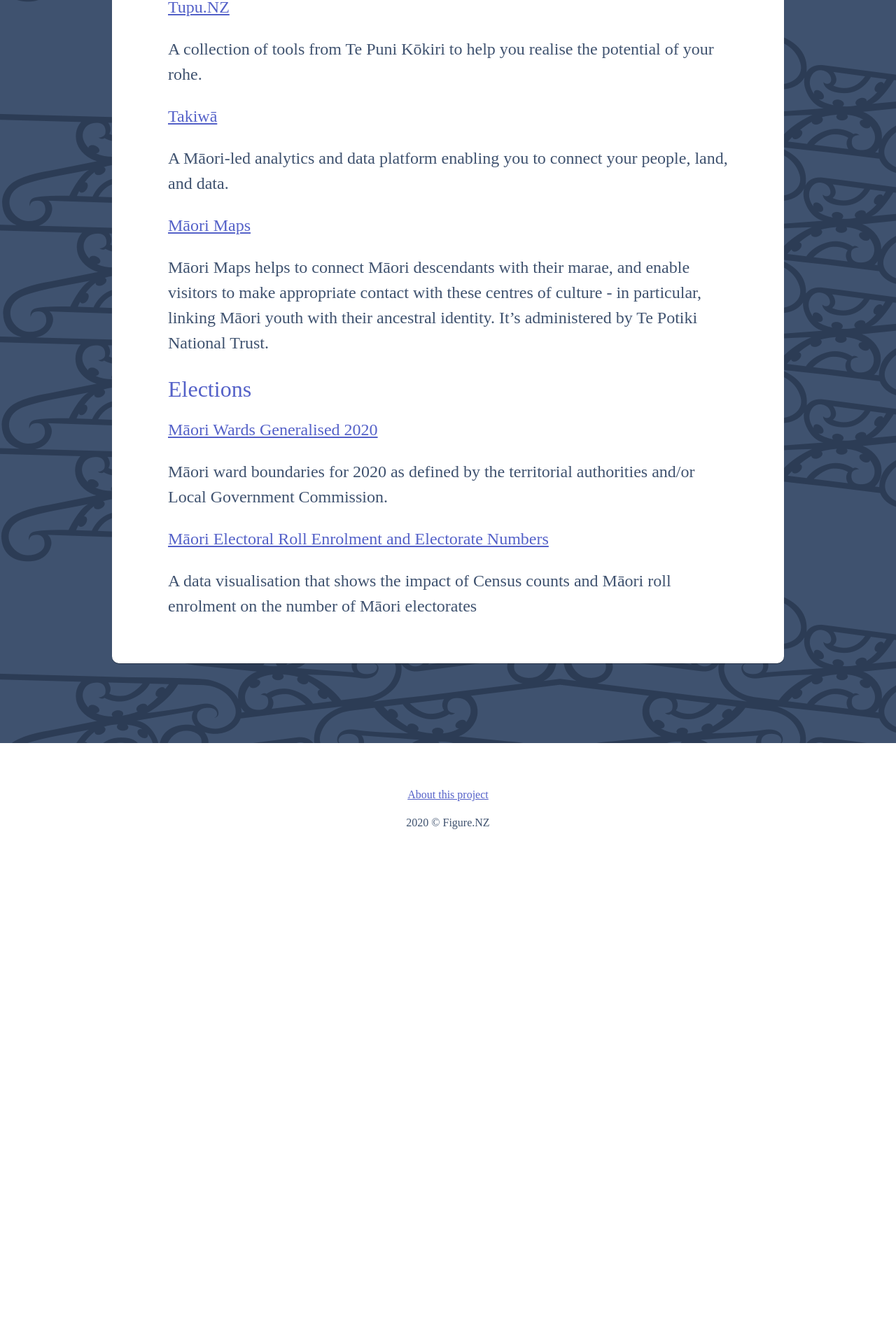
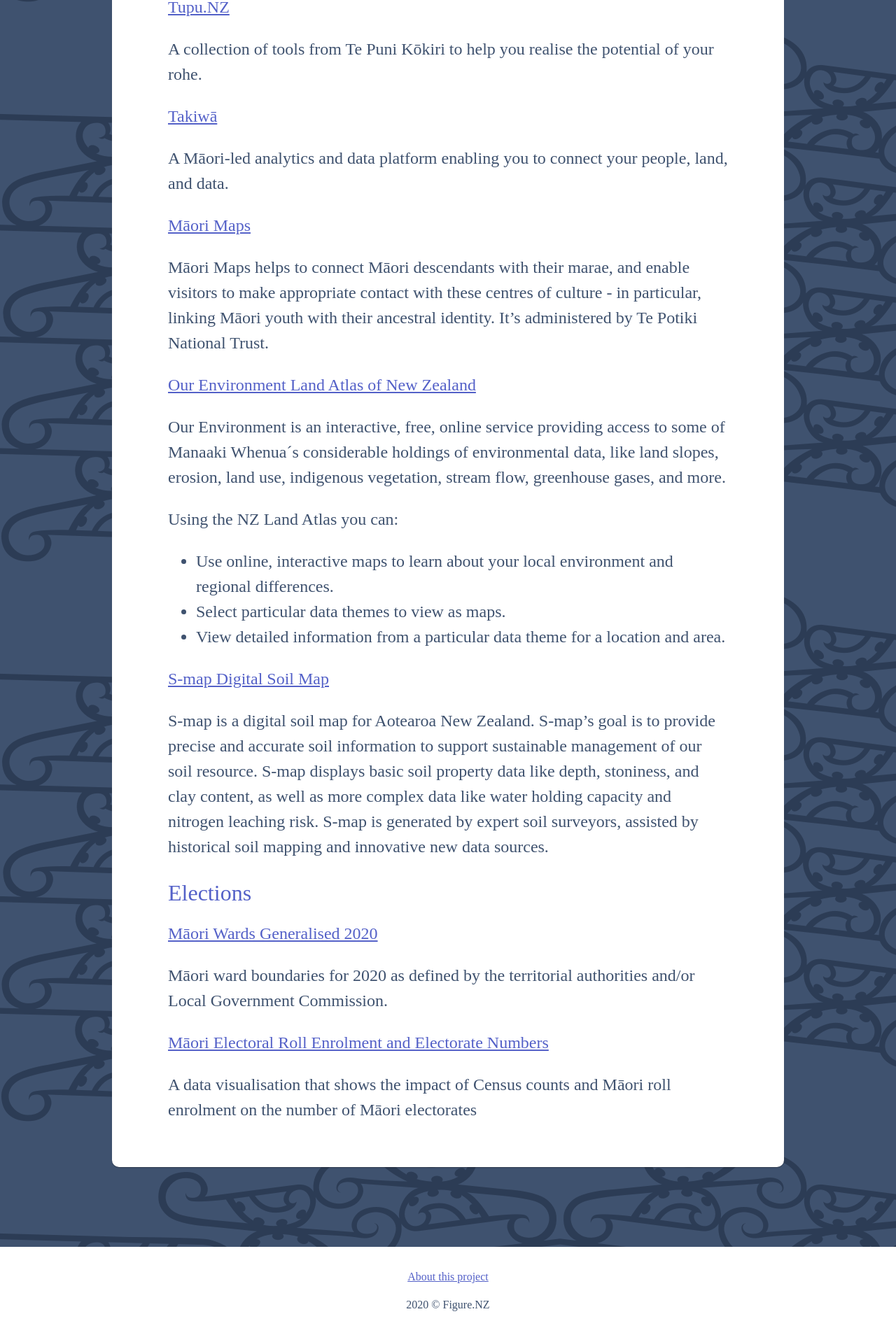
Before and after one commit to figurenz/microsite-maori, a Jekyll site: the page built from tools.md, in a window 1280 px wide. Shown: the part 2450-4358 px from the top of the page at 70% size. Built offline with Jekyll 4.4.1, drawn with Linux system fonts in a browser that asks for light colours; some web fonts are replaced.

Commit message:
Land tools update
- remove duplicate tool
- add two new tools

```diff
--- a/tools.md
+++ b/tools.md
@@ -67,6 +67,22 @@ A Māori-led analytics and data platform enabling you to connect your people, la
 
 Māori Maps helps to connect Māori descendants with their marae, and enable visitors to make appropriate contact with these centres of culture - in particular, linking Māori youth with their ancestral identity. It's administered by Te Potiki National Trust.
 
+[Our Environment Land Atlas of New Zealand](https://ourenvironment.scinfo.org.nz/)
+
+Our Environment is an interactive, free, online service providing access to some of Manaaki Whenua´s considerable holdings of environmental data, like land slopes, erosion, land use, indigenous vegetation, stream flow, greenhouse gases, and more.
+
+Using the NZ Land Atlas you can:
+
+- Use online, interactive maps to learn about your local environment and regional differences.
+- Select particular data themes to view as maps.
+- View detailed information from a particular data theme for a location and area.
+
+[S-map Digital Soil Map](https://smap.landcareresearch.co.nz/#)
+
+S-map is a digital soil map for Aotearoa New Zealand. S-map’s goal is to provide precise and accurate soil information to support sustainable management of our soil resource. S-map displays basic soil property data like depth, stoniness, and clay content, as well as more complex data like water holding capacity and nitrogen leaching risk. S-map is generated by expert soil surveyors, assisted by historical soil mapping and innovative new data sources.
+
+
+
 ### Elections
 
 [Māori Wards Generalised 2020](https://catalogue.data.govt.nz/dataset/mori-ward-2020-generalised)
```
Also changed, not shown: 1 other file.
